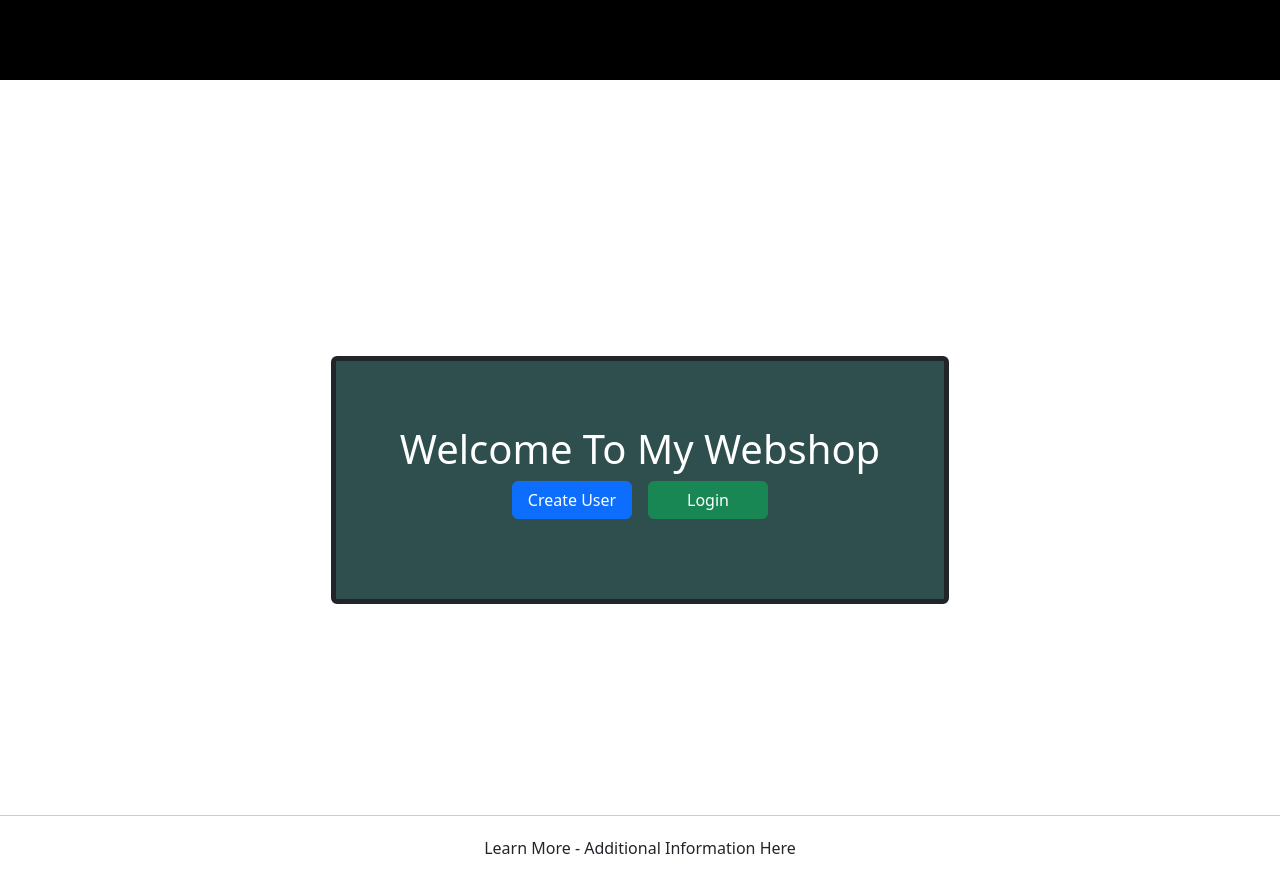
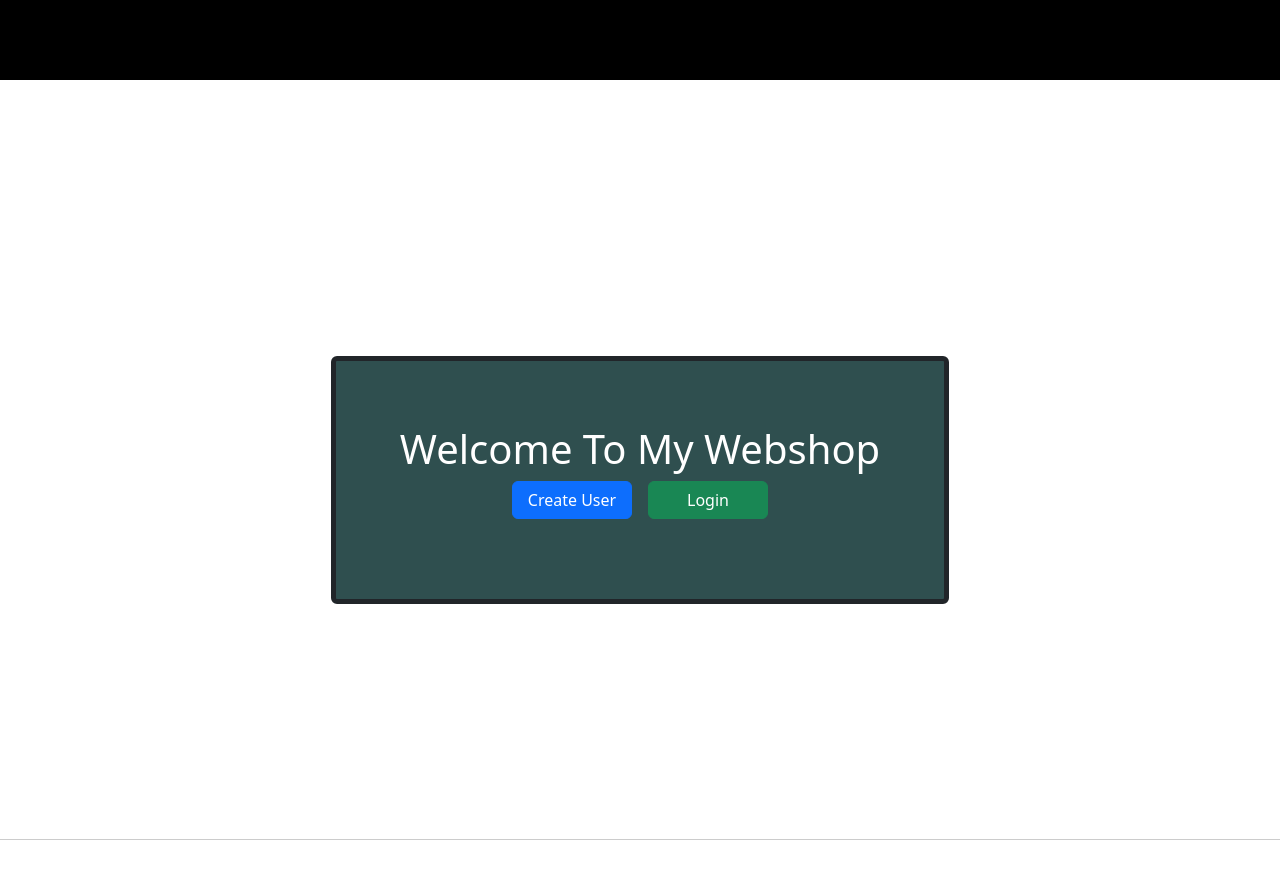
Before and after one commit to modaralgayal/WebShop-Repo, a React (Vite) app in the folder Frontend/web-shop/: page / in a window 1280 px wide. Built offline with nearby package versions, Linux system fonts and the light colour scheme.

Commit message:
im tired

```diff
--- a/Frontend/web-shop/src/Pages/home.tsx
+++ b/Frontend/web-shop/src/Pages/home.tsx
@@ -45,7 +45,6 @@ const HomePage = () => {
           </Card.Body>
         </Card>
       </Container>
-
       <div
         style={{
           width: '100%',
@@ -56,7 +55,6 @@ const HomePage = () => {
           padding: '20px',
         }}
       >
-        Learn More - Additional Information Here
       </div>
     </div>
   )
--- a/Frontend/web-shop/src/Pages/loginPage.tsx
+++ b/Frontend/web-shop/src/Pages/loginPage.tsx
@@ -93,6 +93,7 @@ const Login = () => {
           Log In
         </Button>
       </Fieldset>
+
     </Container>
   )
 }
--- a/Frontend/web-shop/src/Pages/register.tsx
+++ b/Frontend/web-shop/src/Pages/register.tsx
@@ -42,6 +42,7 @@ const CreateUserForm = () => {
   }
 
   return (
+    <div className='flex-container'>
       <Container size={500} my={150}>
         <Fieldset legend="Registration" variant="filled" radius="lg">
           <TextInput
@@ -77,6 +78,8 @@ const CreateUserForm = () => {
           </Button>
         </Fieldset>
       </Container>
+
+    </div>
   )
 }
 
--- a/Frontend/web-shop/src/Pages/shop.tsx
+++ b/Frontend/web-shop/src/Pages/shop.tsx
@@ -46,6 +46,7 @@ const Shop: React.FC = () => {
             imageFilename={product.icon}
           />
         ))}
+
       </div>
     </div>
   )
--- a/package.json
+++ b/package.json
@@ -3,5 +3,8 @@
     "postcss": "^8.4.33",
     "postcss-preset-mantine": "^1.12.3",
     "postcss-simple-vars": "^7.0.1"
+  },
+  "dependencies": {
+    "@tabler/icons-react": "^2.46.0"
   }
 }
```
Also changed, not shown: 2 other files (tests, documents, lock files or other folders). Lines whose indentation alone changed are shown as unchanged.
